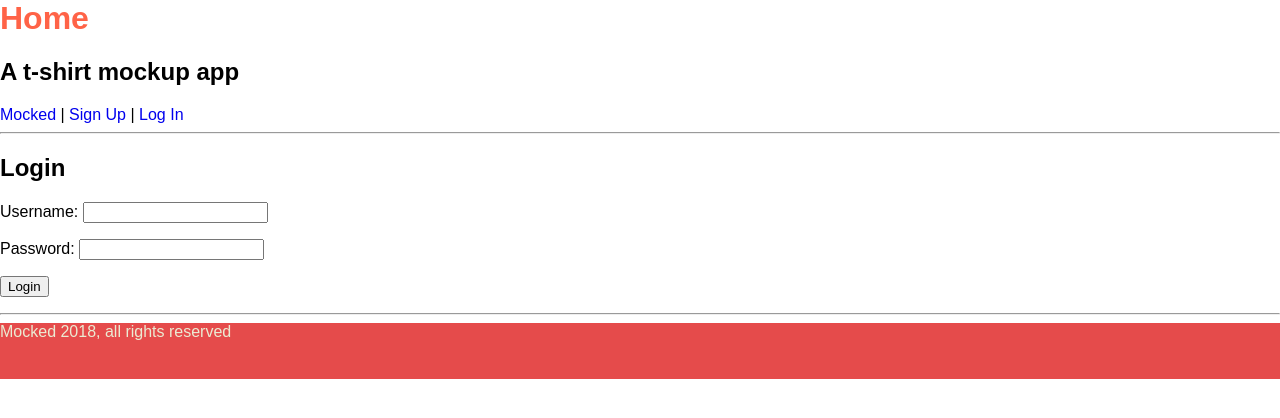
After one commit to oxleberry/mocked, a Django app: page /login/ in a window 1280 px wide. The commit adds this page. Shown: the top 418 px of the page. Run offline with Django 3.2, Linux system fonts and the light colour scheme.

Commit message:
added signup, login, logout capabilities

```diff
--- /dev/null
+++ b/mocked_django/mocked_project/mocked/forms.py
@@ -0,0 +1,12 @@
+
+from django import forms
+from django.forms import CharField, PasswordInput
+
+from django.contrib.auth.models import User
+
+class LoginForm(forms.ModelForm):
+    username = CharField(max_length=100)
+    password = CharField(widget=PasswordInput())
+    class Meta:
+        model = User
+        fields = ('username', 'password')
--- a/mocked_django/mocked_project/mocked/templates/mocked/base.html
+++ b/mocked_django/mocked_project/mocked/templates/mocked/base.html
@@ -5,10 +5,20 @@
     <head>
         <title>Mocked</title>
         <link rel="stylesheet" href="{% static 'css/style.css' %}">
-
     </head>
     <body>
-        <h1>Mocked</h1>
+        <h1>Home</h1>
+        <h2>A t-shirt mockup app</h2>
+        <nav>
+          <a href="{% url 'home' %}">Mocked</a> |
+             {% if user.is_authenticated %}
+                <a href="#">Hello, {{ user.username }}!</a> |
+                <a href="{% url 'logout_user' %}">Logout</a>
+             {% else %}
+          <a href="{% url 'signup_user' %}">Sign Up</a> |
+          <a href="{% url 'login_user' %}">Log In</a>
+             {% endif %}
+       </nav>
         <hr />
         {% block content %}
         {% endblock %}
--- /dev/null
+++ b/mocked_django/mocked_project/mocked/templates/mocked/login.html
@@ -0,0 +1,13 @@
+
+{% extends 'mocked/base.html' %}
+
+{% block content %}
+
+   <h2>Login</h2>
+   <form method="post">
+      {% csrf_token %}
+      {{ form.as_p }}
+    <button type="submit">Login</button>
+   </form>
+
+{% endblock %}
--- a/mocked_django/mocked_project/mocked/urls.py
+++ b/mocked_django/mocked_project/mocked/urls.py
@@ -2,8 +2,16 @@
 from django.urls import path
 from . import views
 
+from django.conf.urls import include, url
+from django.contrib.auth import views as auth_views
+from django.contrib.auth.views import logout
+
 urlpatterns = [
     # FOR testing Hello World success
     # path('', views.hello_world),
-	path('', views.index, name='index'),
+    path('', views.home, name='home'),
+	# path('', views.index, name='index'),
+    path('login/', views.login_user, name='login_user'),
+    path('logout_user', logout, name='logout_user'),
+    path('signup/', views.signup_user, name='signup_user'),
 ]
--- a/mocked_django/mocked_project/mocked/views.py
+++ b/mocked_django/mocked_project/mocked/views.py
@@ -1,14 +1,60 @@
 
-from django.shortcuts import render
-from django.http import HttpResponse, HttpResponseRedirect
+from django.shortcuts import render, redirect
+from django.http import HttpResponse, HttpResponseRedirect, HttpResponseNotFound
+
+from django.contrib.auth.models import User
+from .forms import LoginForm
+from django.contrib.auth import login, authenticate, logout
+from django.contrib.auth.decorators import login_required
+
+from django.contrib.auth.forms import UserCreationForm
 
 # Test our first view
 # from django.http import HttpResponse
 # def hello_world(request):
 # 	return HttpResponse('<h1>Hello World! /ᐠ｡‸｡ᐟ\ﾉ</h1>')
 
-def index(request):
-	return render( request, 'mocked/index.html', {'designs': designs} )
+
+def home(request):
+    return render(request, 'mocked/home.html')
+    # if request.user.is_authenticated:
+    #     return redirect('create_new')
+	# return render( request, 'mocked/test.html', {'designs': designs} )
+
+
+def login_user(request):
+    if request.method == 'POST':
+        username = request.POST['username']
+        raw_password = request.POST['password']
+        user = authenticate(username=username, password=raw_password)
+        login(request, user)
+        return redirect('home')
+    else:
+        form = LoginForm()
+    return render(request, 'mocked/login.html', {'form': form})
+
+def logout_user(request):
+    logout(request)
+    return redirect('mocked/home.html')
+
+def signup_user(request):
+    if request.method == 'POST':
+        form = UserCreationForm(request.POST)
+        if form.is_valid():
+            form.save()
+            username = form.cleaned_data.get('username')
+            raw_password = form.cleaned_data.get('password1')
+            user = authenticate(username=username, password=raw_password)
+            login(request, user)
+            return redirect('home')
+    else:
+        form = UserCreationForm()
+    return render(request, 'mocked/signup.html', {'form': form})
+
+
+# Test some data
+def test(request):
+	return render( request, 'mocked/test.html', {'designs': designs} )
 
 class Design:
     def __init__(self,
--- a/mocked_django/mocked_project/mocked_project/settings.py
+++ b/mocked_django/mocked_project/mocked_project/settings.py
@@ -104,6 +104,9 @@ USE_L10N = True
 
 USE_TZ = True
 
+# Redirects to home page
+LOGIN_REDIRECT_URL = 'home'
+LOGOUT_REDIRECT_URL = 'home'
 
 # Static files (CSS, JavaScript, Images)
 # https://docs.djangoproject.com/en/2.0/howto/static-files/
--- a/mocked_django/mocked_project/mocked_project/urls.py
+++ b/mocked_django/mocked_project/mocked_project/urls.py
@@ -1,8 +1,12 @@
 
-from django.conf.urls import include
+# from django.conf.urls import include
 from django.contrib import admin
 from django.urls import path
 # from main_app import views
+
+from django.conf.urls import include, url
+from django.contrib.auth import views as auth_views
+
 
 urlpatterns = [
     path('admin/', admin.site.urls),
```
Also changed, not shown: mocked_django/mocked_project/mocked/templates/mocked/home.html (added, +10 -0 lines), mocked_django/mocked_project/mocked/templates/mocked/signup.html (added, +11 -0 lines), mocked_django/mocked_project/mocked/templates/mocked/test.html (added, +32 -0 lines), static-site/css/style.css (+6 -5 lines).
